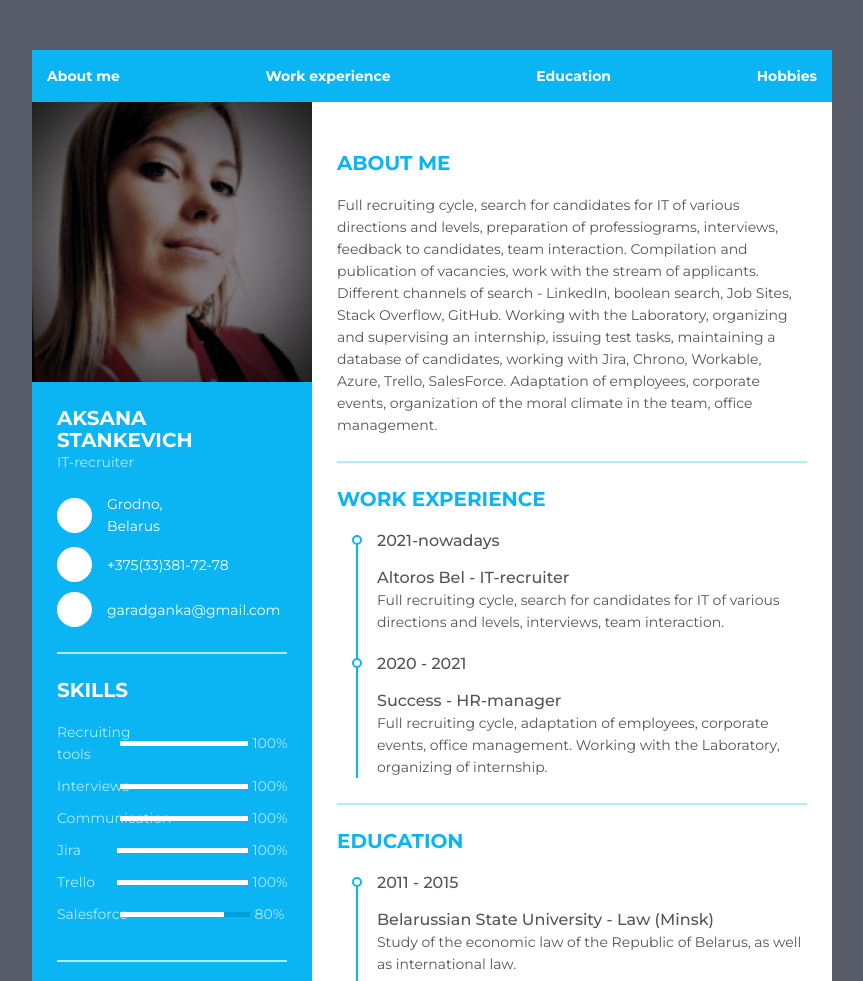
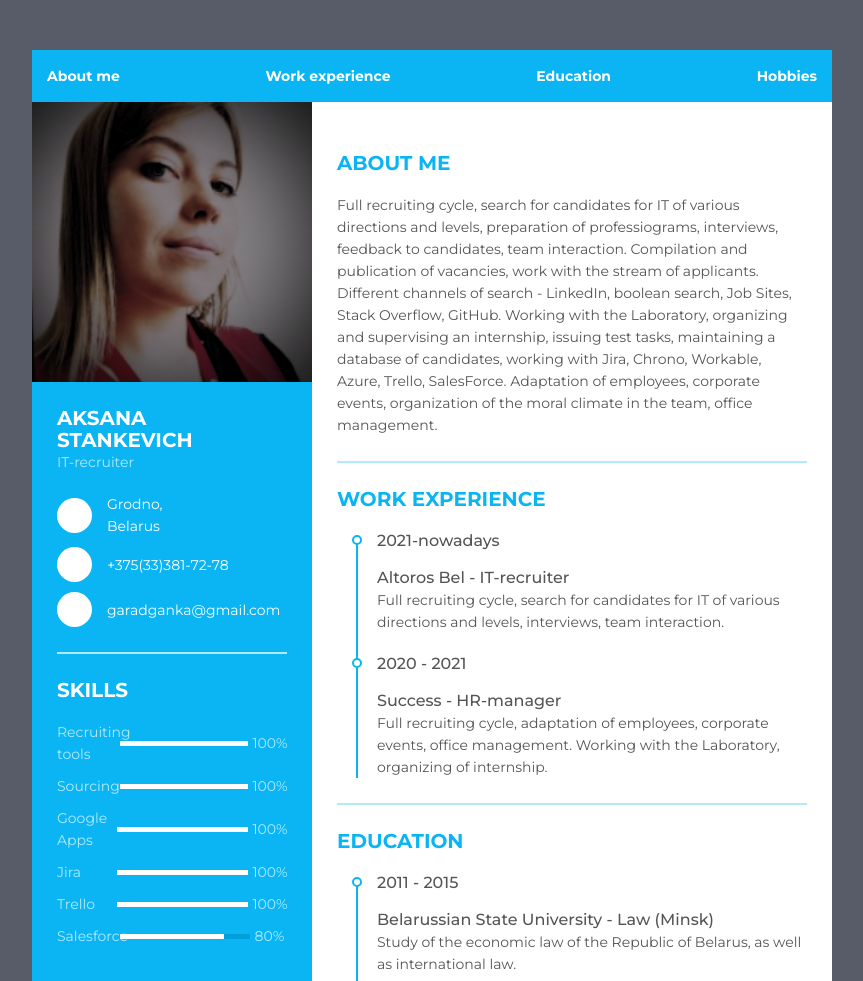
Before and after one commit to AksanaStankevich/rsschool-cv, a plain HTML site: page index.html in a window 1280 px wide. Shown: the top 981 px of the page, without its empty margins (208-1071 px from the left). Drawn offline with Linux system fonts and the light colour scheme.

Commit message:
Update index.html

```diff
--- a/index.html
+++ b/index.html
@@ -72,7 +72,7 @@
                         </li>
                         <li>
                             <div class="skill_name">
-                                Interviews
+                                Sourcing
                             </div>
                             <div class="skill_progress">
                                 <span style="width: 100%;"></span>
@@ -81,7 +81,7 @@
                         </li>
                         <li>
                             <div class="skill_name">
-                                Communication
+                                Google Apps
                             </div>
                             <div class="skill_progress">
                                 <span style="width: 100%;"></span>
```
